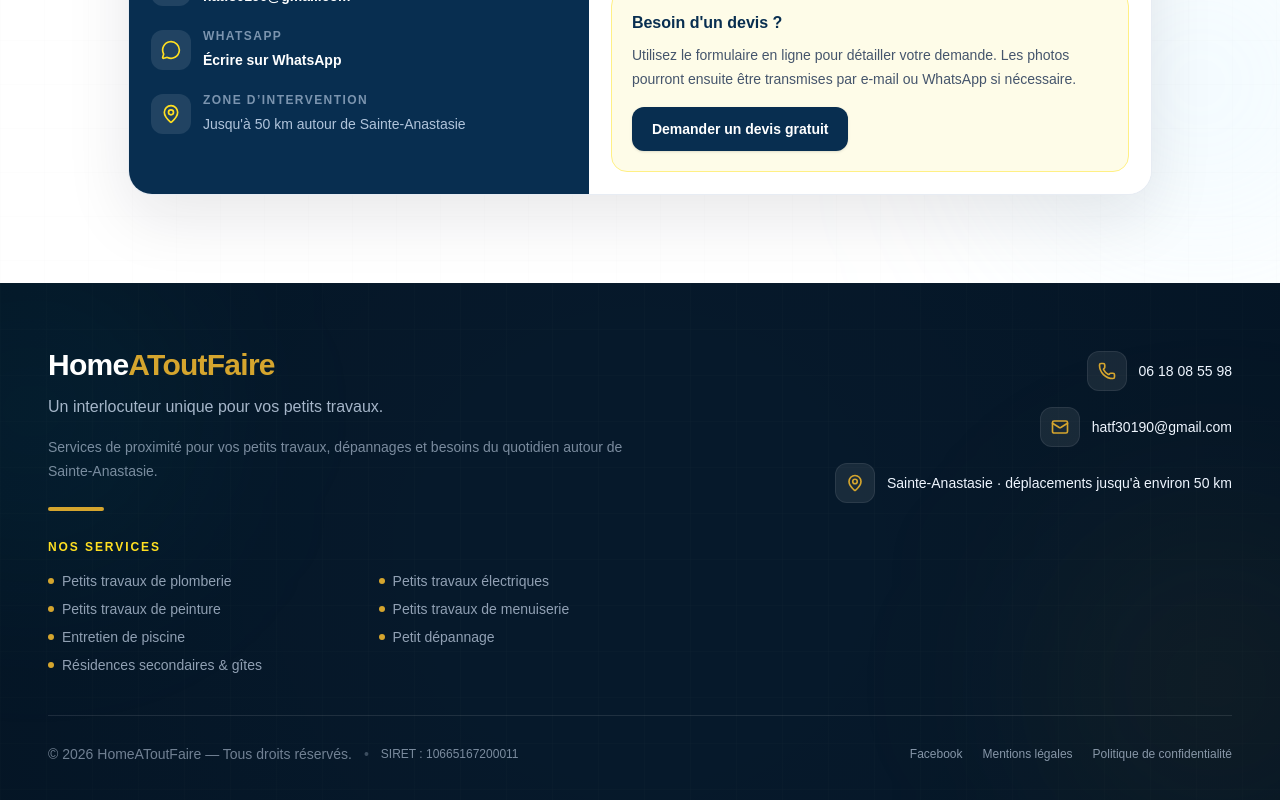
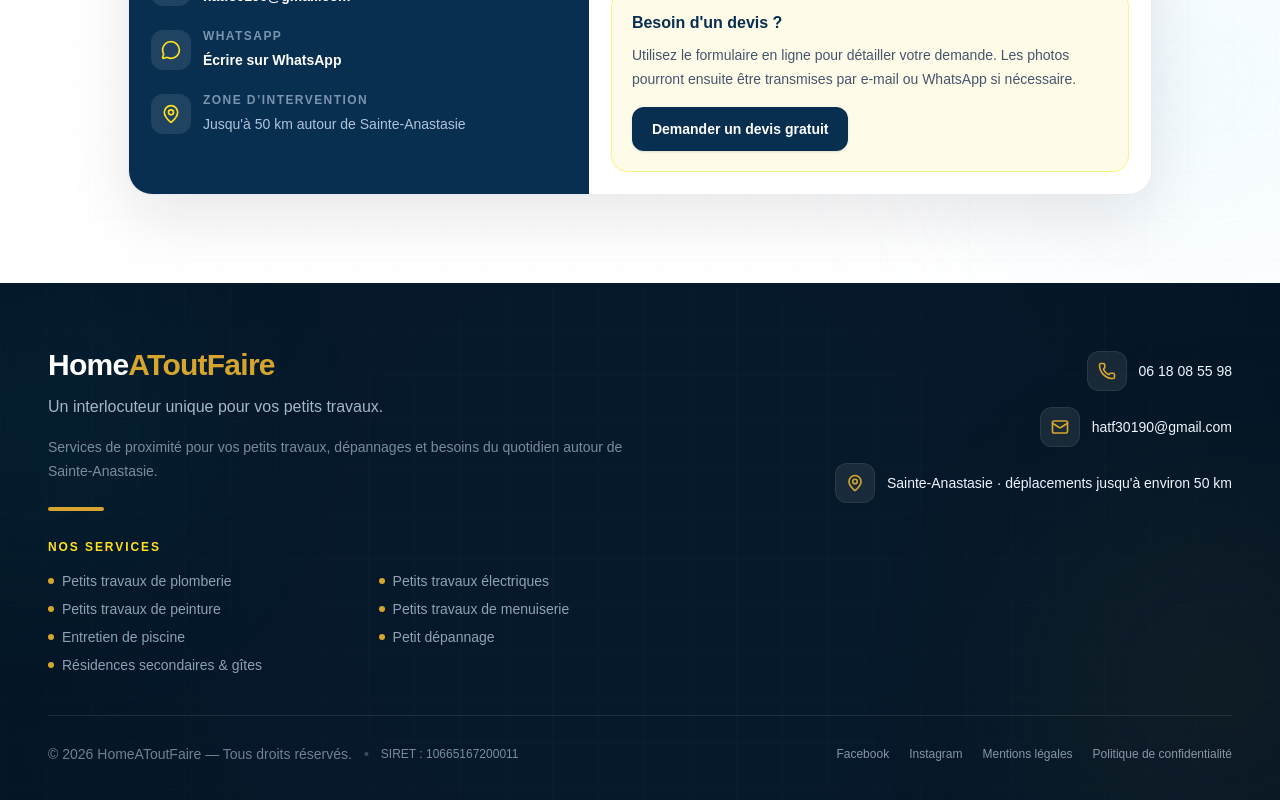
Before and after one commit to Thibal45/homeatoutfaire-premium, a Next.js app: page / in a window 1280 px wide. Shown: the part 7420-8220 px from the top of the page. Built offline with nearby package versions, Linux system fonts and the light colour scheme.

Commit message:
Ajouter le lien Instagram au pied de page

```diff
--- a/app/components/Footer.tsx
+++ b/app/components/Footer.tsx
@@ -12,6 +12,7 @@
 
 const facebookUrl =
   "https://www.facebook.com/profile.php?id=61595599822418";
+const instagramUrl = "https://www.instagram.com/home.atoutfaire30/";
 
 const serviceLinks = [
   {
@@ -211,6 +212,17 @@
                 Facebook
               </TrackedSocialLink>
 
+              <TrackedSocialLink
+                href={instagramUrl}
+                location="footer"
+                platform="instagram"
+                target="_blank"
+                rel="noopener noreferrer"
+                className="rounded-md transition-colors hover:text-white focus-visible:outline-none focus-visible:ring-2 focus-visible:ring-[#D5A52E]/70"
+              >
+                Instagram
+              </TrackedSocialLink>
+
               <Link
                 href="/mentions-legales"
                 className="rounded-md transition-colors hover:text-white focus-visible:outline-none focus-visible:ring-2 focus-visible:ring-[#D5A52E]/70"
```
